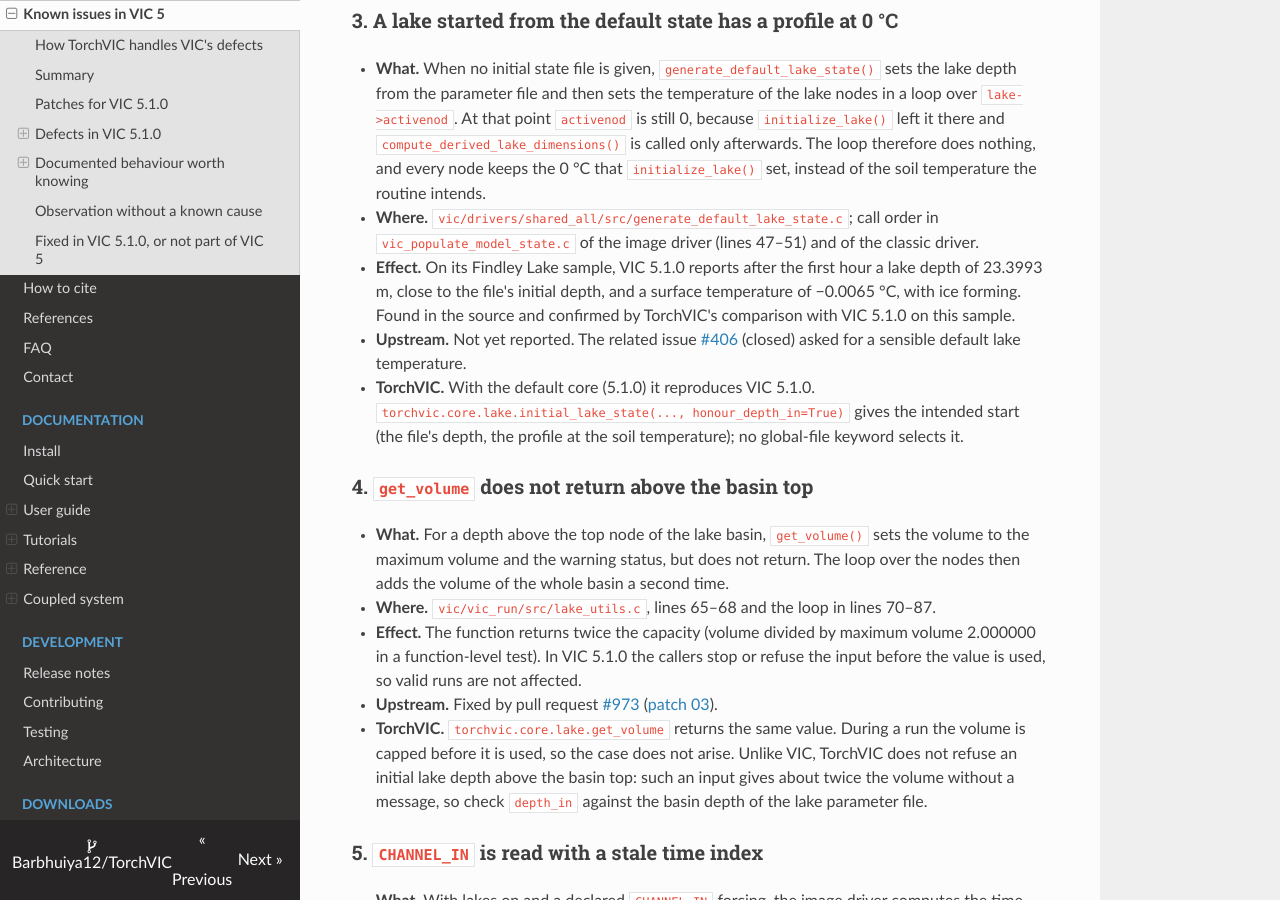
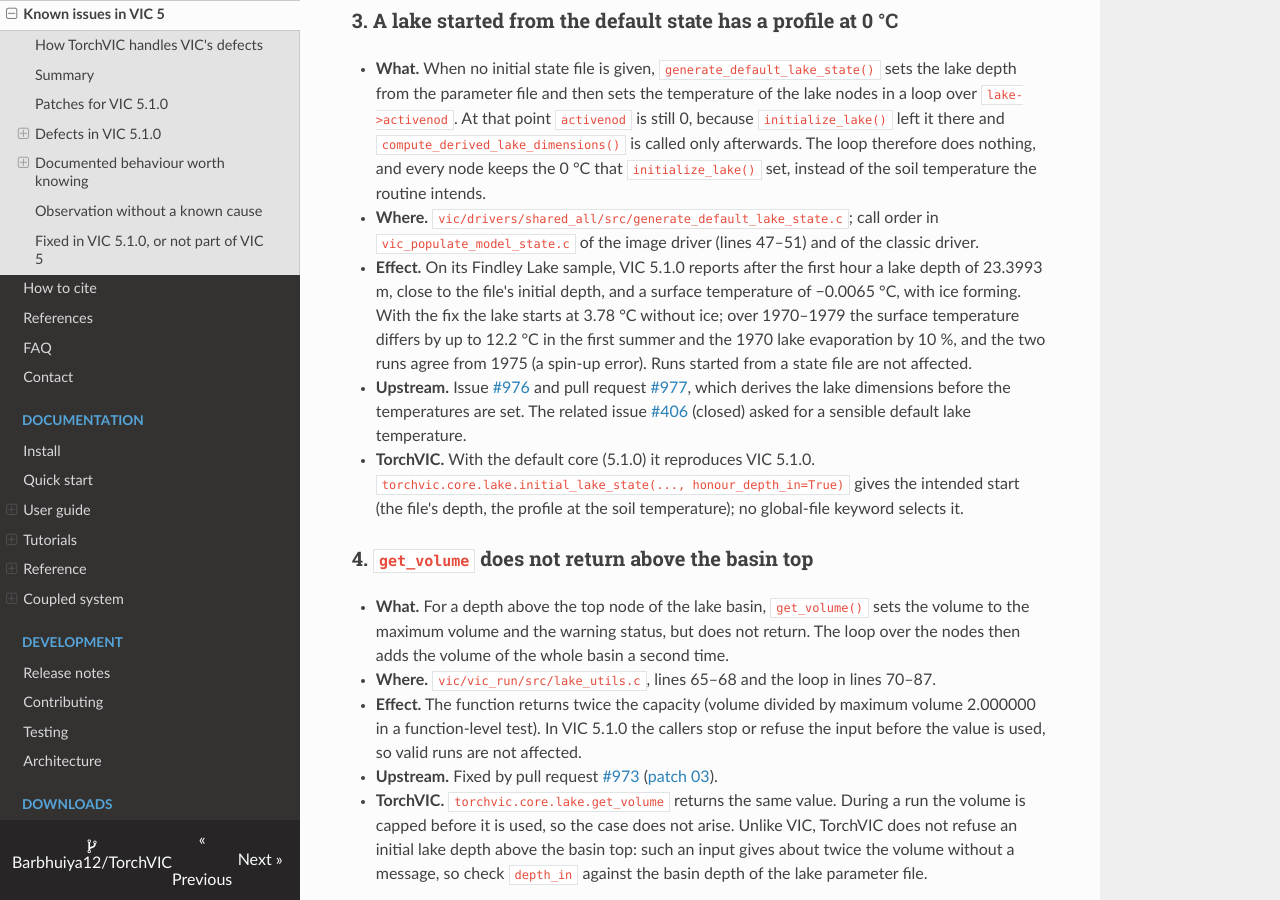
Before and after one commit to Barbhuiya12/TorchVIC, an MkDocs documentation site: the page built from docs/about/vic5-issues.md, in a window 1280 px wide and 900 px high, scrolled down 2598 px. Built offline with MkDocs 1.6.1, drawn with Linux system fonts in a browser that asks for light colours; nearby versions of some CDN libraries.

Commit message:
Docs: the VIC 5.1.0 default lake state is reported upstream (#976, PR #977), with its measured effect

```diff
--- a/docs/about/vic5-issues.md
+++ b/docs/about/vic5-issues.md
@@ -25,7 +25,7 @@ TorchVIC departs from VIC on purpose, and the entry says so.
 |---|------------|--------|---------|----------|----------|
 | 1 | `photosynth.c` | gas constant per kmol in expressions per mol | `CARBON TRUE` | issue [#965](https://github.com/UW-Hydro/VIC/issues/965), pull request [#966](https://github.com/UW-Hydro/VIC/pull/966) | reproduced; corrected by an option |
 | 2 | `compute_soil_resp.c` | turnover times in hours divided by a step in seconds | `CARBON TRUE` | issue [#967](https://github.com/UW-Hydro/VIC/issues/967), pull request [#968](https://github.com/UW-Hydro/VIC/pull/968) | reproduced; corrected by an option |
-| 3 | `generate_default_lake_state.c` | lake temperature profile left at 0 °C | `LAKES TRUE`, no initial state file | not yet reported | reproduced (default core 5.1.0) |
+| 3 | `generate_default_lake_state.c` | lake temperature profile left at 0 °C | `LAKES TRUE`, no initial state file | [#976](https://github.com/UW-Hydro/VIC/issues/976), PR [#977](https://github.com/UW-Hydro/VIC/pull/977) | reproduced (default core 5.1.0) |
 | 4 | `lake_utils.c` | `get_volume` returns twice the capacity | latent | pull request [#973](https://github.com/UW-Hydro/VIC/pull/973) | value reproduced |
 | 5 | image driver, `vic_force.c` | `CHANNEL_IN` read with a stale time index | `LAKES TRUE` with `CHANNEL_IN` | issue [#969](https://github.com/UW-Hydro/VIC/issues/969), pull request [#970](https://github.com/UW-Hydro/VIC/pull/970) | `CHANNEL_IN` not used |
 | 6 | RVIC extension, `rout_convolution.c` | water lost with a source time offset | RVIC routing | issue [#971](https://github.com/UW-Hydro/VIC/issues/971), pull request [#972](https://github.com/UW-Hydro/VIC/pull/972) | own router conserves water |
@@ -125,9 +125,14 @@ test case with `CHANNEL_IN` data was available.
   of the classic driver.
 * **Effect.** On its Findley Lake sample, VIC 5.1.0 reports after the first
   hour a lake depth of 23.3993 m, close to the file's initial depth, and a
-  surface temperature of −0.0065 °C, with ice forming. Found in the source and
-  confirmed by TorchVIC's comparison with VIC 5.1.0 on this sample.
-* **Upstream.** Not yet reported. The related issue
+  surface temperature of −0.0065 °C, with ice forming. With the fix the lake
+  starts at 3.78 °C without ice; over 1970–1979 the surface temperature differs
+  by up to 12.2 °C in the first summer and the 1970 lake evaporation by 10 %,
+  and the two runs agree from 1975 (a spin-up error). Runs started from a state
+  file are not affected.
+* **Upstream.** Issue [#976](https://github.com/UW-Hydro/VIC/issues/976) and
+  pull request [#977](https://github.com/UW-Hydro/VIC/pull/977), which derives
+  the lake dimensions before the temperatures are set. The related issue
   [#406](https://github.com/UW-Hydro/VIC/issues/406) (closed) asked for a
   sensible default lake temperature.
 * **TorchVIC.** With the default core (5.1.0) it reproduces VIC 5.1.0.
```
